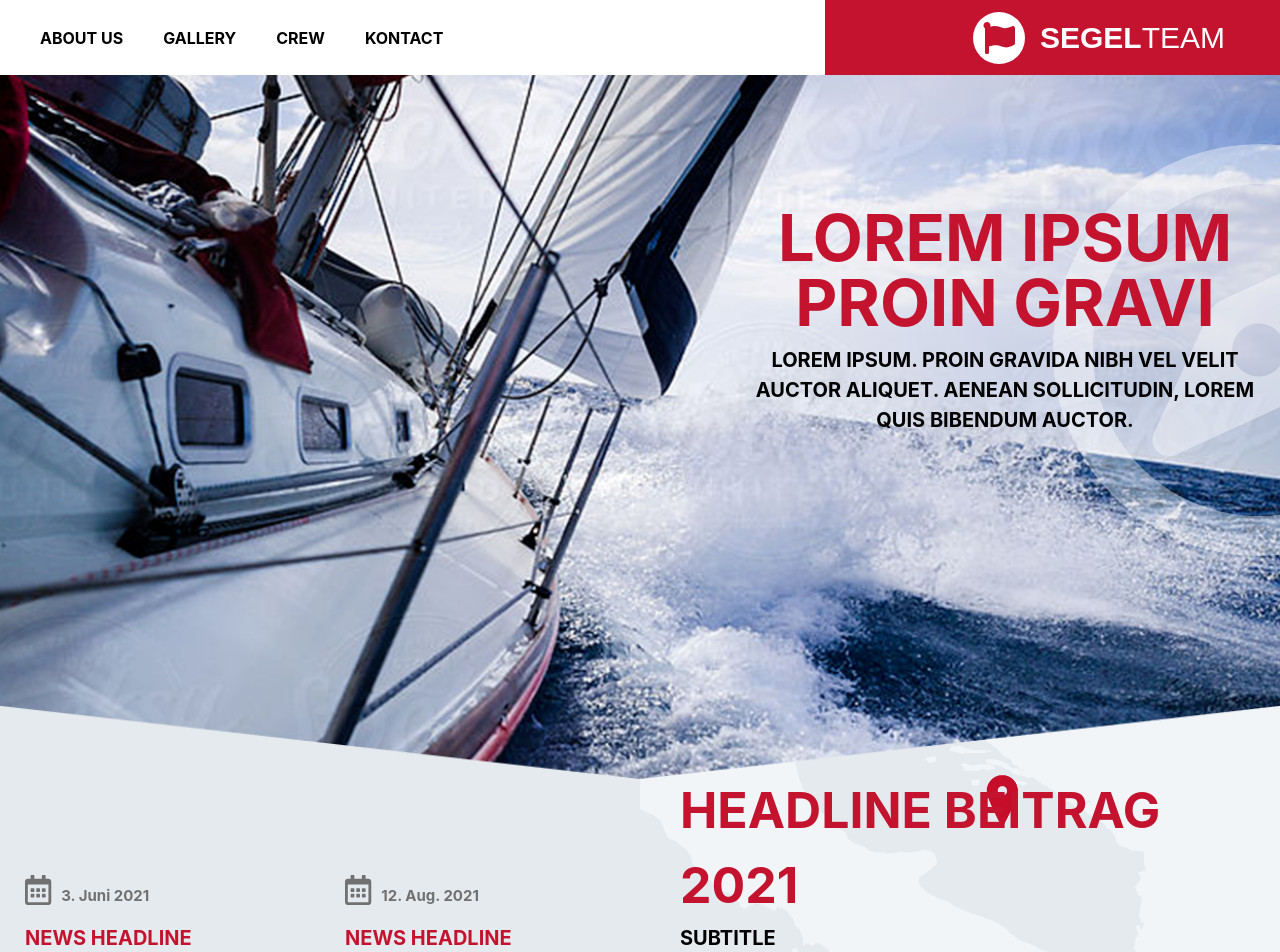
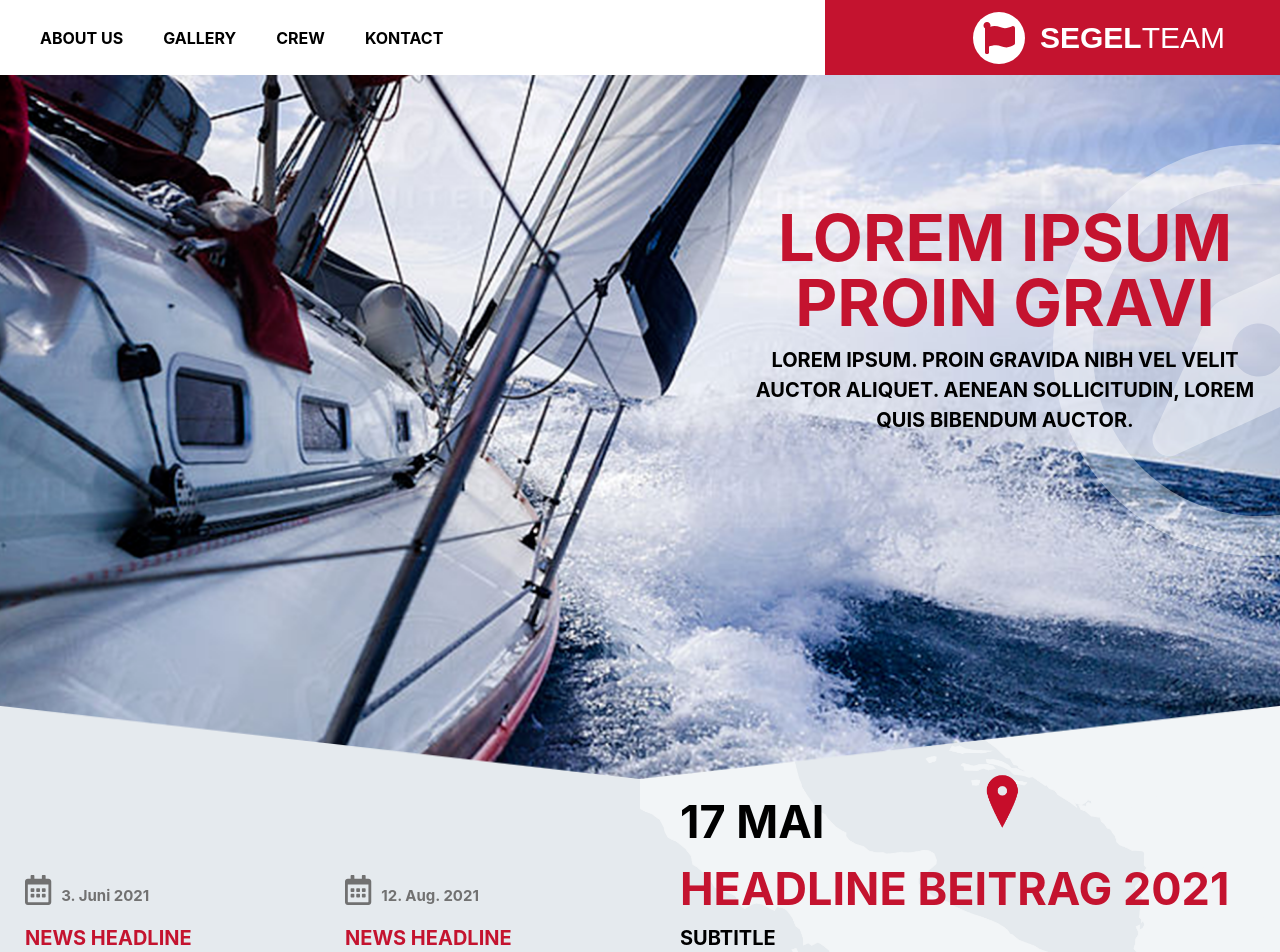
Before and after one commit to toppet/sail, a React (Create React App) app: page / in a window 1280 px wide. Shown: the top 952 px of the page. Built offline with nearby package versions, Linux system fonts and the light colour scheme.

Commit message:
renamed components

```diff
--- a/src/App.js
+++ b/src/App.js
@@ -8,9 +8,9 @@ import { FontAwesomeIcon } from '@fortawesome/react-fontawesome';
 import { faCompass } from '@fortawesome/free-regular-svg-icons';
 import { faTwitter, faFacebookF } from "@fortawesome/free-brands-svg-icons";
 
-import NavBarComponent from './components/NavBar/NavBar.js';
+import NavBarComponent from './components/NavBarComponent/NavBarComponent.js';
 import NewsComponent from './components/NewsComponent/NewsComponent.js';
-import CrewComponent from './components/Crew/Crew.js';
+import CrewComponent from './components/CrewComponent/CrewComponent.js';
 import NewsModalComponent from './components/NewsModalComponent/NewsModalComponent.js';
 
 import clip from './assets/images/clip.png';
--- a/src/App.scss
+++ b/src/App.scss
@@ -23,7 +23,7 @@
     z-index: 1;
 
     @media screen and (min-width: 768px) {
-      height: 550px;
+      height: 600px;
     }
     @media screen and (min-width: 1280px) {
       height: 780px;
--- a/src/components/Crew/Crew.js
+++ b/src/components/CrewComponent/CrewComponent.js
@@ -2,7 +2,7 @@ import { useState, useEffect } from 'react';
 import { FontAwesomeIcon } from '@fortawesome/react-fontawesome';
 import { faFlag } from '@fortawesome/free-regular-svg-icons';
 
-import "./Crew.scss";
+import "./CrewComponent.scss";
 
 import sailing from "../../assets/images/sailing.png"
 
--- a/src/components/NavBar/NavBar.js
+++ b/src/components/NavBarComponent/NavBarComponent.js
@@ -1,6 +1,6 @@
 import React, { useState } from "react";
 
-import "./NavBar.scss";
+import "./NavBarComponent.scss";
 
 import LogoComponent from '../common/LogoComponent/LogoComponent.js';
 
--- a/src/components/NewsComponent/NewsComponent.scss
+++ b/src/components/NewsComponent/NewsComponent.scss
@@ -172,16 +172,20 @@
     &__date {
       font-size: 30px;
 
+      // @media screen and (min-width: 1280px) {
+      //   font-size: 45px;
+      // }
       @media screen and (min-width: 1280px) {
-        font-size: 50px;
+        font-size: 45px;
       }
     }
 
     &__title {
       color: $color-red;
       font-size: 20px;
+
       @media screen and (min-width: 1280px) {
-        font-size: 50px;
+        font-size: 45px;
       }
     }
 
```
Also changed, not shown: src/components/CrewComponent/CrewComponent.scss (renamed from src/components/Crew/Crew.scss), src/components/NavBarComponent/NavBarComponent.scss (renamed from src/components/NavBar/NavBar.scss).
